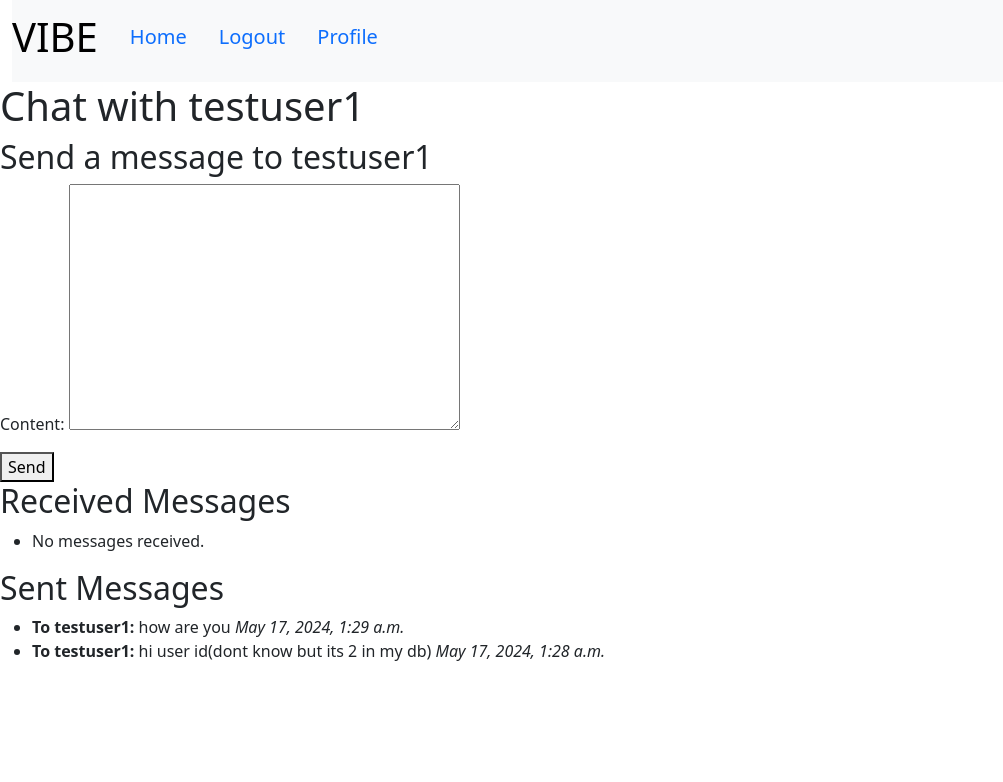
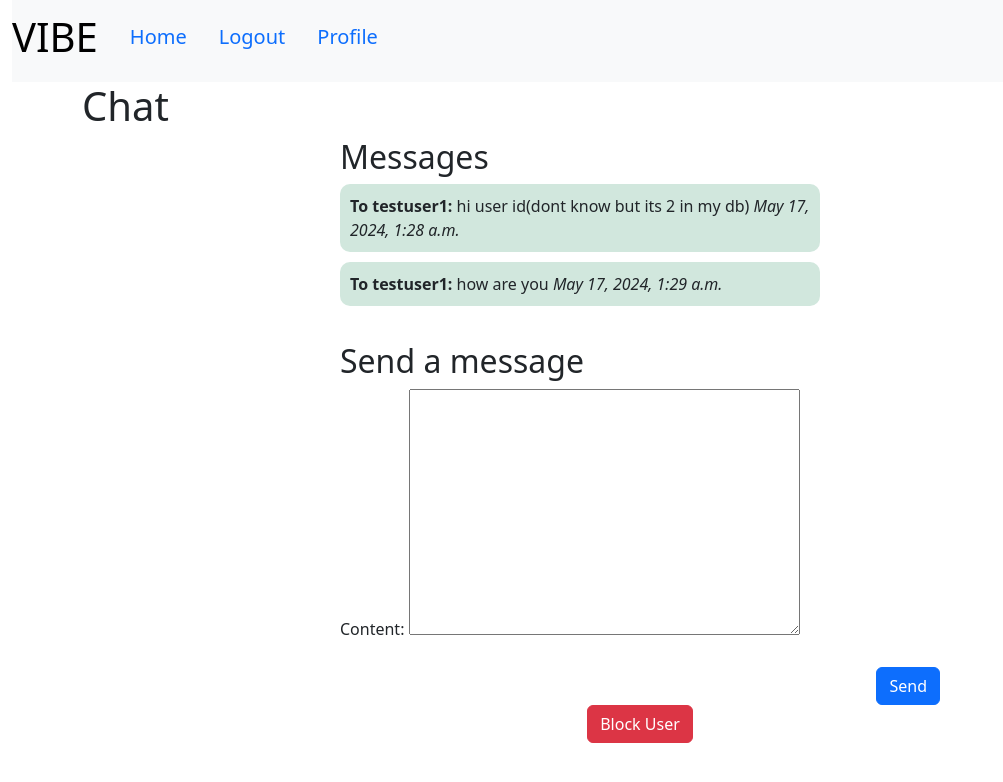
Before and after one commit to arjun867/vibeapp, a Django app: page /chat/2/ in a window 1280 px wide. Shown: the top 782 px of the page, without its empty margins (0-1003 px from the left). Run offline with Django 5.2, Linux system fonts and the light colour scheme; a user stored in the database is signed in; data comes from the database, SQL or seed files in the repository; both versions use the stored data as it was after the commit.

Commit message:
random user select,better chat ui based on time,block user feature,recent chats feature

```diff
--- a/vibeapp/models.py
+++ b/vibeapp/models.py
@@ -34,6 +34,10 @@ class CustomUser(AbstractUser):
         related_query_name="user",
     )
 
+class BlockedUser(models.Model):
+    blocker = models.ForeignKey(CustomUser, on_delete=models.CASCADE, related_name='blocker')
+    blocked = models.ForeignKey(CustomUser, on_delete=models.CASCADE, related_name='blocked')
+    blocked_at = models.DateTimeField(auto_now_add=True)
 
 class Message(models.Model):
     sender = models.ForeignKey(CustomUser, related_name='sent_messages', on_delete=models.CASCADE)
--- a/vibeapp/static/styles.css
+++ b/vibeapp/static/styles.css
@@ -0,0 +1,52 @@
+.chat-container {
+    display: flex;
+    flex-direction: column;
+    align-items: center;
+}
+
+.messages {
+    width: 100%;
+    max-width: 600px;
+    margin-bottom: 20px;
+}
+
+.messages ul {
+    list-style-type: none;
+    padding: 0;
+}
+
+.messages li {
+    margin-bottom: 10px;
+}
+
+.message-content {
+    padding: 10px;
+    border-radius: 10px;
+    max-width: 80%;
+    word-wrap: break-word;
+}
+
+.received .message-content {
+    background-color: #f1f0f0;
+    align-self: flex-start;
+}
+
+.sent .message-content {
+    background-color: #d1e7dd;
+    align-self: flex-end;
+}
+
+.send-message {
+    width: 100%;
+    max-width: 600px;
+}
+
+.send-message form {
+    display: flex;
+    flex-direction: column;
+}
+
+.send-message button {
+    align-self: flex-end;
+    margin-top: 10px;
+}
--- a/vibeapp/templates/chat.html
+++ b/vibeapp/templates/chat.html
@@ -3,46 +3,36 @@
 Chat
 {% endblock %}
 {% block body %}
-<h1>Chat with {{ other_user.username }}</h1>
-<h2>Send a message to {{ other_user.username }}</h2>
-<form id="chat-form" method="post">
-    {% csrf_token %}
-    {{ form.as_p }}
-    <button type="submit">Send</button>
-</form>
-
-<h2>Received Messages</h2>
-<ul id="received-messages">
-    {% for message in received_messages %}
-        <li><strong>{{ message.sender.username }}:</strong> {{ message.content }} <em>{{ message.timestamp }}</em></li>
-    {% empty %}
-        <li>No messages received.</li>
-    {% endfor %}
-</ul>
-
-<h2>Sent Messages</h2>
-<ul id="sent-messages">
-    {% for message in sent_messages %}
-        <li><strong>To {{ message.receiver.username }}:</strong> {{ message.content }} <em>{{ message.timestamp }}</em></li>
-    {% empty %}
-        <li>No messages sent.</li>
-    {% endfor %}
-</ul>
-
-<script>
-    $(document).ready(function() {
-        $('#chat-form').on('submit', function(event) {
-            event.preventDefault();
-            $.ajax({
-                url: '',
-                type: 'POST',
-                data: $(this).serialize(),
-                success: function(response) {
-                    $('#chat-form')[0].reset();
-                    $('#received-messages').prepend('<li><strong>{{ user.username }}:</strong> ' + response.message + ' <em>Just now</em></li>');
-                }
-            });
-        });
-    });
-</script>
+<div class="container">
+    <h1>Chat</h1>
+    <div class="chat-container">
+        <div class="messages">
+            <h2>Messages</h2>
+            <ul>
+                {% for message in messages %}
+                <li class="{% if message.sender == user %}sent{% else %}received{% endif %}">
+                    <div class="message-content">
+                        <strong>{% if message.sender == user %}To {{ message.receiver.username }}{% else %}{{ message.sender.username }}{% endif %}:</strong> {{ message.content }}
+                        <em>{{ message.timestamp }}</em>
+                    </div>
+                </li>
+                {% endfor %}
+            </ul>
+        </div>
+        <div class="send-message">
+            <h2>Send a message</h2>
+            <form method="post">
+                {% csrf_token %}
+                {{ form.as_p }}
+                <button type="submit" class="btn btn-primary">Send</button>
+            </form>
+        </div>
+        <div class="block-user">
+            <form method="post" action="{% url 'block_user' receiver_id %}">
+                {% csrf_token %}
+                <button type="submit" class="btn btn-danger">Block User</button>
+            </form>
+        </div>
+    </div>
+</div>
 {% endblock %}
--- a/vibeapp/templates/home.html
+++ b/vibeapp/templates/home.html
@@ -8,7 +8,11 @@
     <link href="https://cdn.jsdelivr.net/npm/bootstrap@5.3.2/dist/css/bootstrap.min.css" rel="stylesheet" integrity="sha384-T3c6CoIi6uLrA9TneNEoa7RxnatzjcDSCmG1MXxSR1GAsXEV/Dwwykc2MPK8M2HN" crossorigin="anonymous">
     <script src="https://cdn.jsdelivr.net/npm/chart.js"></script>
     <link rel="stylesheet" href="{% static 'styles.css' %}">
-    <title>{% block title %}Home{% endblock %}</title>
+    <title>
+        {% block title %}
+        home
+        {% endblock %}
+    </title>
 </head>
 <body>
     <div class="container-fluid">
@@ -43,12 +47,16 @@
         </div>
     </div>
     {% block body %}
+
+    <a href="{% url 'suggest_user' %}" class="btn btn-secondary">Suggest User to Chat</a>
+    <a href="{% url 'recent_chats' %}" class="btn btn-secondary">Recent Chats</a>
+
     <h1>User IDs</h1>
     <table>
-        {% for user in users %}
+        {% for user_id in user_ids %}
         <tr>
-            <td>{{ user.id }}</td>
-            <td><a href="{% url 'chat_with_user' user.id %}" class="btn btn-primary">Chat</a></td>
+            <td>{{ user_id }}</td>
+            <td><a href="{% url 'chat_with_user' user_id %}" class="btn btn-primary">Chat</a></td>
         </tr>
         {% endfor %}
     </table>
--- a/vibeapp/urls.py
+++ b/vibeapp/urls.py
@@ -8,4 +8,7 @@ urlpatterns = [
     path('logout/', views.logout_view, name='logout'),
     path('profile/', views.view_profile, name='view_profile'),
     path('chat/<int:user_id>/', views.chat_with_user, name='chat_with_user'),
+    path('block_user/<int:user_id>/', views.block_user, name='block_user'),
+    path('suggest_user/', views.suggest_user, name='suggest_user'),
+    path('recent_chats/', views.recent_chats, name='recent_chats'),
 ]
--- a/vibeapp/views.py
+++ b/vibeapp/views.py
@@ -2,35 +2,70 @@ from django.contrib.auth import authenticate, login, logout
 from django.shortcuts import render, redirect, get_object_or_404
 from django.contrib.auth.decorators import login_required
 from .forms import CustomUserCreationForm, MessageForm
-from .models import CustomUser, Message
+from .models import CustomUser, Message,BlockedUser
 from django.http import JsonResponse
+import random
+from django.db.models import Q
+
+@login_required
+def suggest_user(request):
+    users = CustomUser.objects.exclude(id=request.user.id)
+    if users.exists():
+        suggested_user = random.choice(users)
+        return redirect('chat_with_user', user_id=suggested_user.id)
+    else:
+        return redirect('home')
+
+@login_required
+def recent_chats(request):
+    recent_messages = Message.objects.filter(Q(sender=request.user) | Q(receiver=request.user)).order_by('-timestamp')
+    recent_chatted_users = set()
+    for message in recent_messages:
+        if message.sender == request.user:
+            recent_chatted_users.add(message.receiver)
+        else:
+            recent_chatted_users.add(message.sender)
+
+    return render(request, 'recent_chats.html', {'recent_chatted_users': recent_chatted_users})
 
 @login_required
 def view_profile(request):
     return render(request, 'view_profile.html', {'user': request.user})
 
 @login_required
+def block_user(request, user_id):
+    user_to_block = CustomUser.objects.get(pk=user_id)
+    BlockedUser.objects.create(blocker=request.user, blocked=user_to_block)
+    return redirect('home')
+
+@login_required
 def chat_with_user(request, user_id):
-    other_user = get_object_or_404(CustomUser, id=user_id)
+    receiver = CustomUser.objects.get(pk=user_id)
+    if BlockedUser.objects.filter(blocker=request.user, blocked=receiver).exists() or BlockedUser.objects.filter(blocker=receiver, blocked=request.user).exists():
+        return redirect('home')  # Or handle this case appropriately
+
+    messages = Message.objects.filter(
+        (Q(sender=request.user) & Q(receiver=receiver)) |
+        (Q(sender=receiver) & Q(receiver=request.user))
+    ).order_by('timestamp')
+
     if request.method == 'POST':
         form = MessageForm(request.POST)
         if form.is_valid():
             message = form.save(commit=False)
             message.sender = request.user
-            message.receiver = other_user
+            message.receiver = receiver
             message.save()
-            if request.headers.get('x-requested-with') == 'XMLHttpRequest':
-                return JsonResponse({'status': 'Message sent'})
             return redirect('chat_with_user', user_id=user_id)
     else:
         form = MessageForm()
-    received_messages = Message.objects.filter(receiver=request.user, sender=other_user).order_by('-timestamp')
-    sent_messages = Message.objects.filter(sender=request.user, receiver=other_user).order_by('-timestamp')
+
     return render(request, 'chat.html', {
+        'receiver': receiver,
+        'messages': messages,
         'form': form,
-        'received_messages': received_messages,
-        'sent_messages': sent_messages,
-        'other_user': other_user
+        'user': request.user,
+        'receiver_id': user_id
     })
 
 def register(request):
@@ -58,5 +93,6 @@ def logout_view(request):
     return redirect('home')
 
 def home(request):
-    users = CustomUser.objects.all()
-    return render(request, 'home.html', {'users': users})
+    users = CustomUser.objects.exclude(id=request.user.id)
+    user_ids = [user.id for user in users]
+    return render(request, 'home.html', {'user_ids': user_ids})
```
Also changed, not shown: vibeapp/templates/chat_with_user.html (deleted, +0 -22 lines), vibeapp/templates/recent_chats.html (added, +16 -0 lines), db.sqlite3, vibeapp/migrations/0003_blockeduser.py (added).
